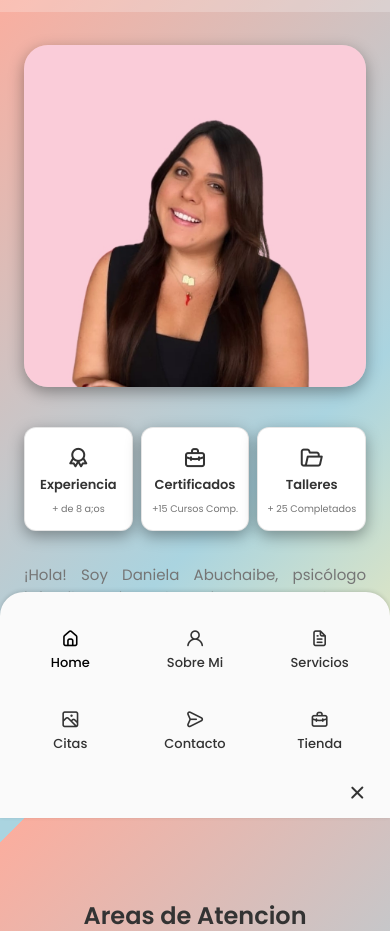
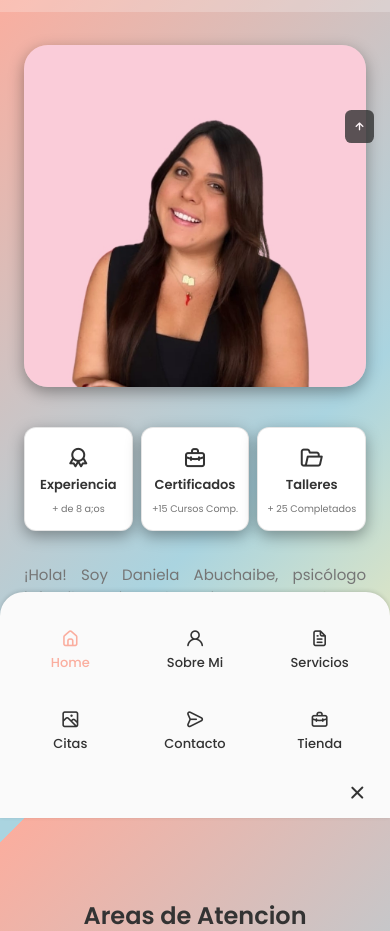
Before and after one commit to leoaristizabal/psicoaventuras, a React (Vite) app: page / in a window 390 px wide. Shown: the part 870-1801 px from the top of the page. Built offline with nearby package versions, Linux system fonts and the light colour scheme.

Commit message:
add scrollup component + active page on header menu

```diff
--- a/src/App.jsx
+++ b/src/App.jsx
@@ -8,6 +8,7 @@
 import Experiencia from './Components/Experiencia/Experiencia';
 import Wabutton from './Components/WhatsappButton/wabutton';
 import Footer from './Components/Footer/Footer';
+import Scrollup from './Components/scrollup/Scrollup';
 
 function App() {
 
@@ -22,9 +23,10 @@
         <Experiencia/>
         <Testimonios/>
         <Contact/>
+      </main>
         <Footer/>
-      </main>
         <Wabutton/>
+        <Scrollup/>
     </>
   )
 }
--- a/src/Components/Header/Header.css
+++ b/src/Components/Header/Header.css
@@ -46,9 +46,13 @@
 
 .active-link,
 .nav-link:hover{
-    color: var(--title-color-dark);
+    color: #faae9f;
 }
 
+/*cambiar el fondo del header*/
+.scroll-header{
+    box-shadow: 0 -1px 4px rgba(0, 0, 0, 0.6);
+}
 /*Breakpoint for Medium Devices*/
 
 @media screen and (max-width: 768px) {
--- a/src/Components/Header/Header.jsx
+++ b/src/Components/Header/Header.jsx
@@ -1,10 +1,18 @@
 import React, { useState } from "react";
-import './Header.css';
+import "./Header.css";
 
 const Header = () => {
+  //Cambiar el fondo del header
+  window.addEventListener("scroll", function () {
+    const header = document.querySelector(".header");
+    //Cuando el scroll es mayor a 200 de altura viewport, agrega show-header class a la etiqueta con la clase scroll-top
+    if (this.scrollY >= 80) header.classList.add("scroll-header");
+    else header.classList.remove("scroll-header");
+  });
 
   //estado para abrir el toggle menu
   const [toggle, showMenu] = useState(false);
+  const [activeNav, setActiveNav] = useState("#home");
 
   return (
     <header className="header">
@@ -16,19 +24,39 @@
         <div className={toggle ? "nav__menu show-menu" : "nav__menu"}>
           <ul className="nav__list grid">
             <li className="nav__item">
-                            <a href="#home" className="nav__link active-link">
+              <a
+                href="#home"
+                onClick={() => setActiveNav("#home")}
+                className={
+                  activeNav === "#home" ? "nav__link active-link" : "nav__link"
+                }
+              >
                 <i className="uil uil-estate nav__icon"></i>
                 Home
               </a>
             </li>
             <li className="nav__item">
-                            <a href="#about" className="nav__link">
+              <a
+                href="#about"
+                onClick={() => setActiveNav("#about")}
+                className={
+                  activeNav === "#about" ? "nav__link active-link" : "nav__link"
+                }
+              >
                 <i className="uil uil-user nav__icon"></i>
                 Sobre Mi
               </a>
             </li>
             <li className="nav__item">
-                            <a href="#services" className="nav__link">
+              <a
+                href="#services"
+                onClick={() => setActiveNav("#services")}
+                className={
+                  activeNav === "#services"
+                    ? "nav__link active-link"
+                    : "nav__link"
+                }
+              >
                 <i className="uil uil-file-alt nav__icon"> </i>
                 Servicios
               </a>
@@ -40,8 +68,14 @@
               </a>
             </li>
             <li className="nav__item">
-                            <a href="#contact" className="nav__link">
-                                <i className="uil uil-message nav__icon" ></i>
+              <a
+                href="#contact"
+                onClick={() => setActiveNav("#contact")}
+                className={
+                  activeNav === "#contact" ? "nav__link active-link" : "nav__link"
+                }
+              >
+                <i className="uil uil-message nav__icon"></i>
                 Contacto
               </a>
             </li>
@@ -53,18 +87,18 @@
             </li>
           </ul>
 
-                    <i className="uil uil-times nav__close " onClick={()=> showMenu(!toggle)}></i>
+          <i
+            className="uil uil-times nav__close "
+            onClick={() => showMenu(!toggle)}
+          ></i>
         </div>
 
-                <div className="nav__toggle" onClick={()=> showMenu(!toggle)}>
+        <div className="nav__toggle" onClick={() => showMenu(!toggle)}>
           <i className="uil uil-apps"></i>
-
         </div>
-
-
       </nav>
     </header>
   );
-}
+};
 
-export default Header
+export default Header;
--- /dev/null
+++ b/src/Components/scrollup/Scrollup.jsx
@@ -0,0 +1,18 @@
+import React from 'react'
+import './scrollup.css'
+
+const Scrollup = () => {
+    window.addEventListener("scroll", function() {
+        const scrollUp = document.querySelector(".scrollup");
+        //Cuando el scroll es mayor a 560 de altura viewport, agrega show-scroll class a la etiqueta con la clase scroll-top
+        if(this.scrollY >= 560) scrollUp.classList.add("show-scroll");
+        else scrollUp.classList.remove("show-scroll");
+    })
+  return (
+    <a href="#" className="scrollup">
+        <i className="uil uil-arrow-up scrollup__icon"></i>
+    </a>
+  )
+}
+
+export default Scrollup
--- /dev/null
+++ b/src/Components/scrollup/scrollup.css
@@ -0,0 +1,63 @@
+.scrollup{
+    position: fixed;
+    right: 2.75rem;
+    bottom: -20%;
+    background-color: var(--title-color);
+    opacity: 0.8;
+    padding: 0.3rem 0.5rem;
+    border-radius: 0.4rem;
+    z-index: var(--z-tooltip);
+    transition: .4s;
+}
+
+.scrollup__icon{
+    font-size: 1.5rem;
+    color: var(--container-color);
+
+}
+
+.scrollup:hover{
+    background-color: var(--title-color-dark);
+}
+
+
+/*show scroll*/
+.show-scroll{
+    bottom: 8rem;
+}
+
+/*BREAK POINTS*/
+
+/*For Large DEvices*/
+
+@media screen and (max-width: 992px) {
+    .scrollup{
+        right: 3rem;
+        padding: 0.25rem 0.4rem;
+    }
+
+    .scrollup__icon{
+        font-size: 1.25rem;
+    }
+  }
+  /*For Medium DEvices*/
+
+  @media screen and (max-width: 768px) {
+
+    .scrollup{
+        right: 1rem;
+    }
+
+    .scrollup__icon{
+        font-size: 1rem;
+
+    }
+  }
+
+  /*For Small DEvices*/
+
+  @media screen and (max-width: 350px) {
+    .scrollup{bottom: 6rem;
+    margin-bottom: 0.5rem;}
+
+  }
```
Lines whose indentation alone changed are shown as unchanged.
